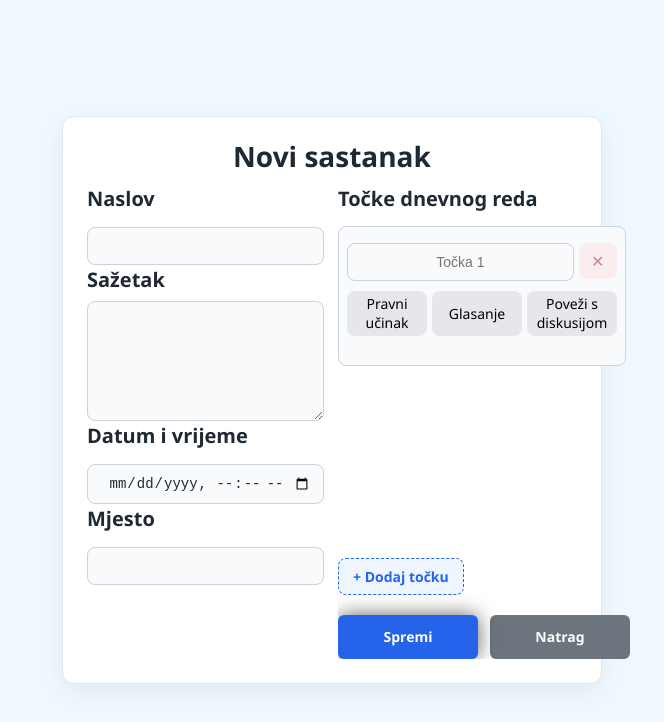
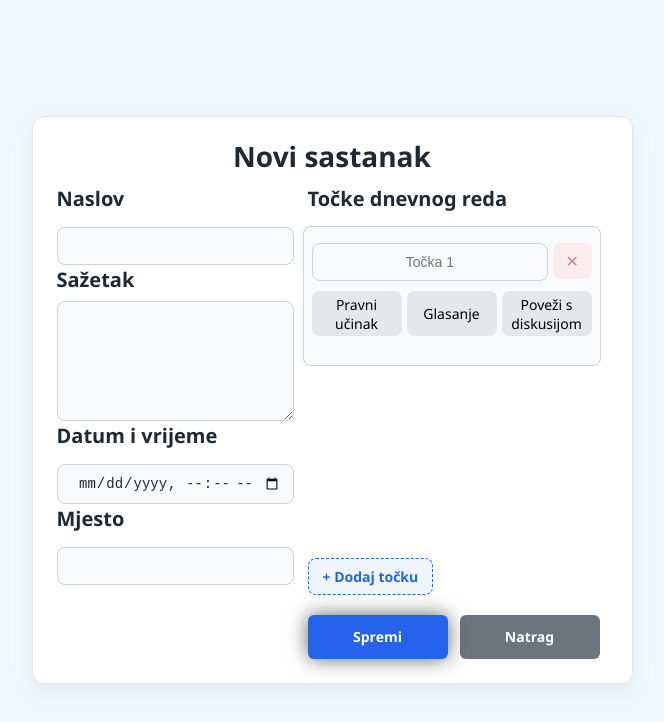
Before and after one commit to DoroteaPerkovic/Programsko-inzenjerstvo-Projekt, a React (Vite) app: page /sastanakAdd in a window 1280 px wide. Shown: the top 722 px of the page, without its empty margins (308-972 px from the left). Built offline with nearby package versions, Linux system fonts and the light colour scheme.

Commit message:
Popravak css-a

```diff
--- a/src/stranice/sastanakAdd.css
+++ b/src/stranice/sastanakAdd.css
@@ -10,7 +10,7 @@ body {
 }
 
 .dodavanjeOkvir {
-  width: 540px;
+  width: fit-content;
   margin: 40px auto;
   padding: 24px;
   background: #ffffff;
@@ -106,7 +106,6 @@ body {
   gap: 12px;
   flex: 1;
   min-width: 300px;
-  overflow-y: auto;
   padding-right: 8px;
 }
 
@@ -123,7 +122,7 @@ body {
   height: auto;
   min-height: 140px;
   background: #f8fafc;
-  width: 100%;
+  width: fit-content;
   box-sizing: border-box;
   word-wrap: break-word;
   overflow-wrap: break-word;
@@ -142,10 +141,19 @@ body {
 }
 
 .doleTocka {
-  display: flex;
-  justify-content: flex-start;
-  align-items: center;
+  display: grid;
+  grid-template-columns: repeat(3, 1fr);
   gap: 5px;
+}
+
+.diskusije {
+  grid-column: 1/-1;
+  width: fit-content;
+}
+
+.oznacenaDiskusija {
+  grid-column: 1/-1;
+  color: black;
 }
 
 .tockaReda input {
@@ -206,7 +214,7 @@ body {
   color: white;
 }
 
-.lijevo>button[type="button"] {
+.lijevo > button[type="button"] {
   align-self: flex-start;
   padding: 8px 14px;
   border-radius: 8px;
@@ -218,14 +226,13 @@ body {
   font-size: 14px;
 }
 
-.lijevo>button[type="button"]:hover {
+.lijevo > button[type="button"]:hover {
   background: #dbeafe;
 }
 
 .tdrContainer {
   height: 320px;
   min-width: 100%;
-  overflow-y: auto;
   display: flex;
   flex-direction: column;
   align-items: center;
--- a/src/stranice/sastanakAdd.jsx
+++ b/src/stranice/sastanakAdd.jsx
@@ -279,10 +279,11 @@ function SastanakAdd() {
                       Poveži s diskusijom
                     </button>
                     {openDropdown === index && (
-                      <div>
+                      <div className="diskusije">
                         {diskusije.length > 0 ? (
-                          <select size={5} onChange={(e) => handleDiskusijaChange(index, e)}>
+                          <select onChange={(e) => handleDiskusijaChange(index, e)}>
                             <option value="">-- Odaberi diskusiju --</option>
+                              <option value="">Odustani</option>
                             {diskusije.map((diskusija, idx) => (
                               <option key={idx} value={diskusija.poveznica}>
                                 {diskusija.naslov} - {diskusija.pitanje}
@@ -295,7 +296,7 @@ function SastanakAdd() {
                       </div>
                     )}
                     {tocka.poveznica_diskusije && (
-                      <div>
+                      <div className="oznacenaDiskusija">
                         <small>Povezano: {tocka.poveznica_diskusije}</small>
                       </div>
                     )}
```
